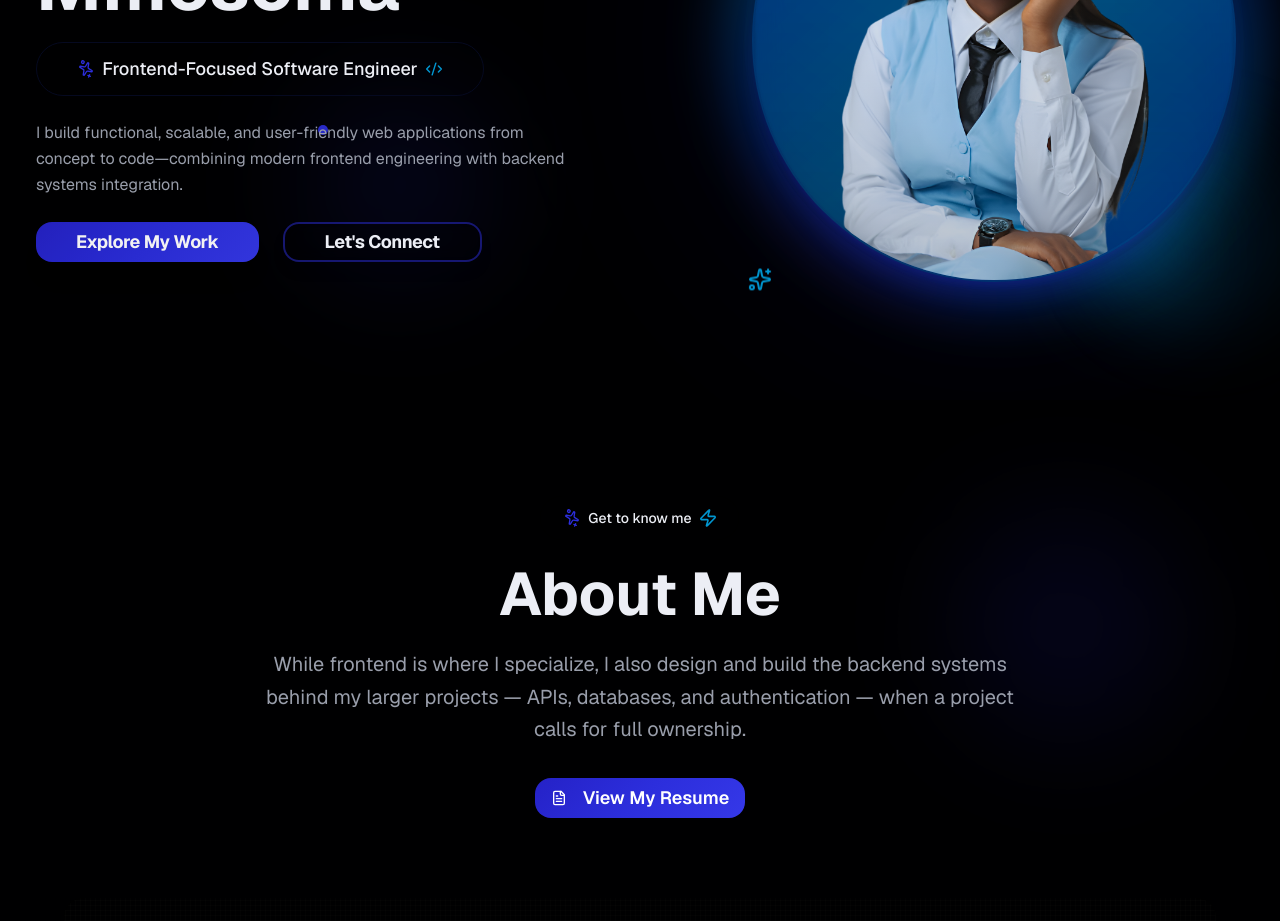
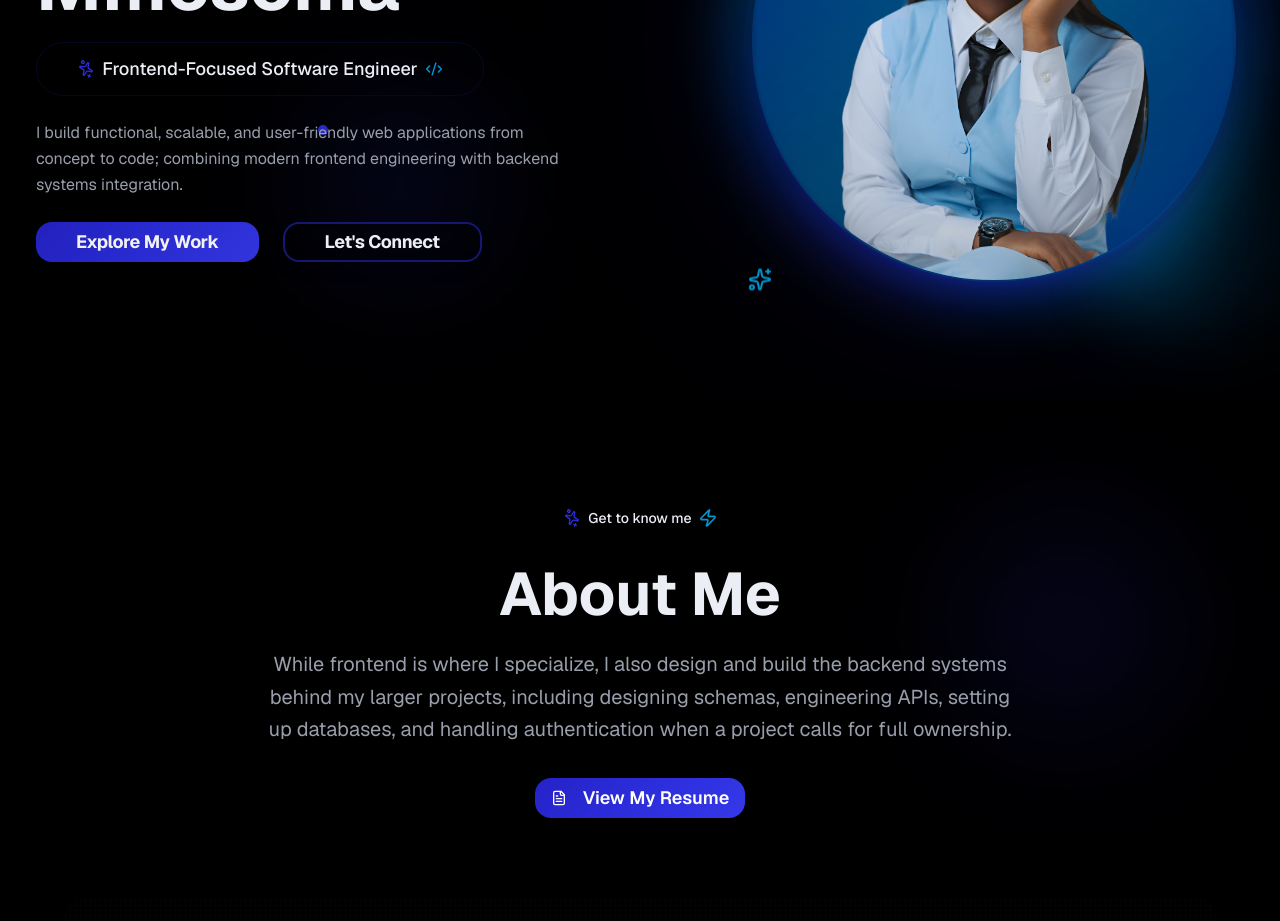
Before and after one commit to Starr365/My-Portfolio, a Next.js app: page / in a window 1280 px wide. Shown: the part 400-1321 px from the top of the page. Built offline with nearby package versions, Linux system fonts and the light colour scheme.

Commit message:
Update About and Hero section copy refinements

```diff
--- a/components/about-section.tsx
+++ b/components/about-section.tsx
@@ -130,7 +130,7 @@ export function AboutSection() {
             About Me
           </motion.h2>
           <motion.p className="text-muted-foreground text-base sm:text-lg lg:text-xl max-w-3xl mx-auto leading-relaxed px-2 sm:px-0" variants={itemVariants}>
-            While frontend is where I specialize, I also design and build the backend systems behind my larger projects — APIs, databases, and authentication — when a project calls for full ownership.
+            While frontend is where I specialize, I also design and build the backend systems behind my larger projects, including designing schemas, engineering APIs, setting up databases, and handling authentication when a project calls for full ownership.
           </motion.p>
 
           {/* Resume Button */}
--- a/components/hero-section.tsx
+++ b/components/hero-section.tsx
@@ -207,7 +207,7 @@ export function HeroSection() {
               animate={{ opacity: 1, y: 0 }}
               transition={{ duration: 0.6, delay: 1 }}
             >
-              I build functional, scalable, and user-friendly web applications from concept to code—combining modern frontend engineering with backend systems integration.
+              I build functional, scalable, and user-friendly web applications from concept to code; combining modern frontend engineering with backend systems integration.
             </motion.p>
 
             {/* CTA Buttons */}
```
